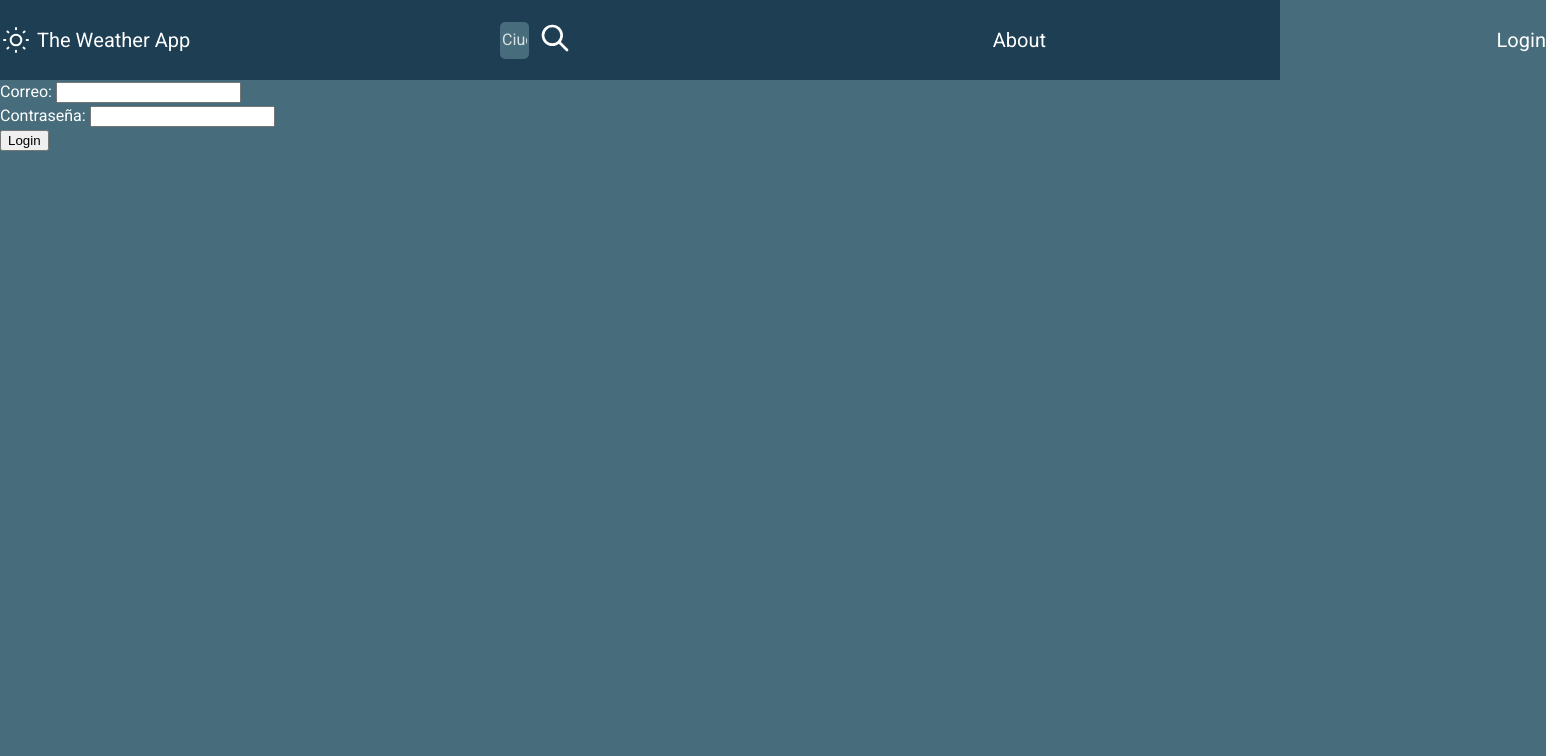
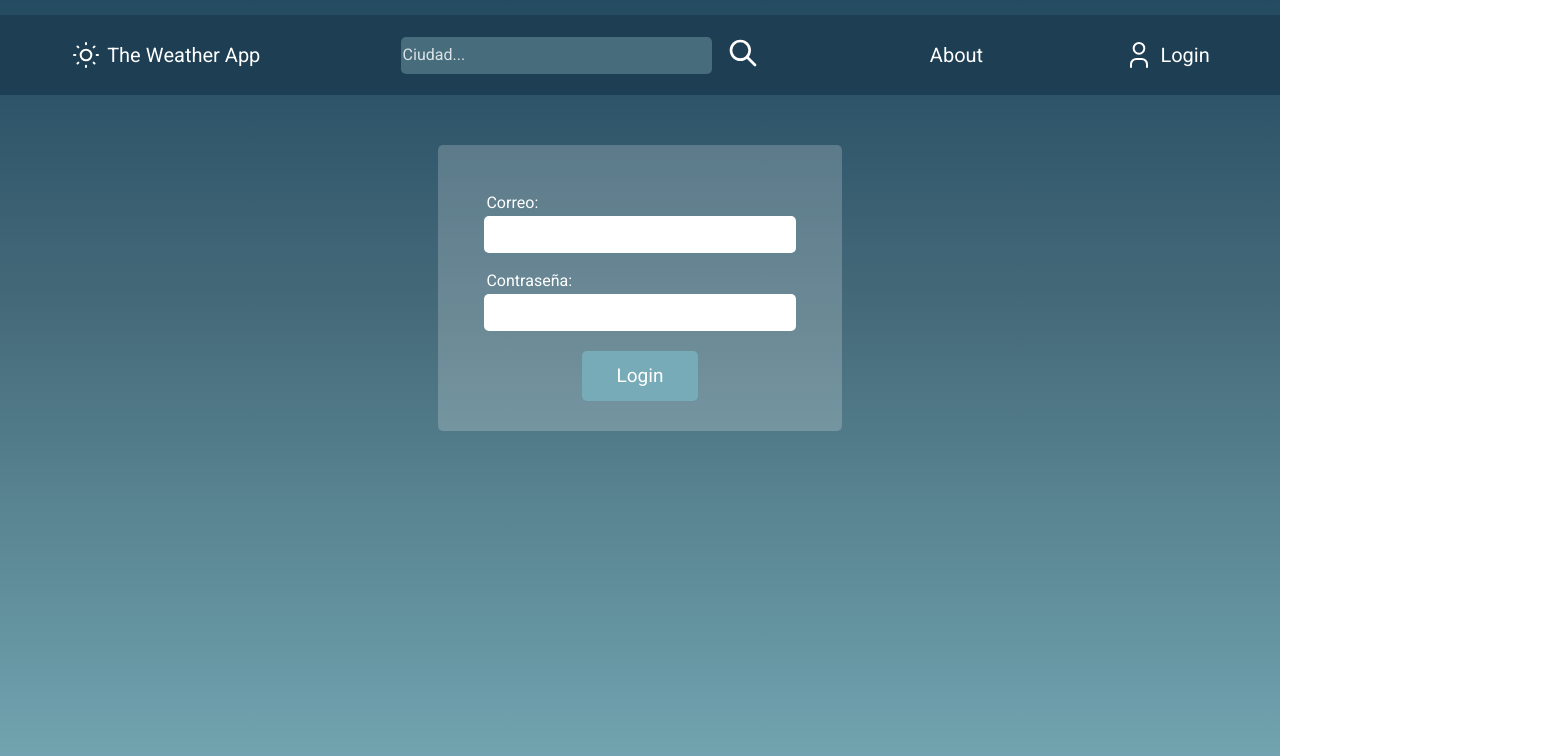
Before and after one commit to anmarinur/weather-app, a React (Create React App) app: page /login in a window 1280 px wide. Shown: the top 756 px of the page, 1546 px wide, since content can reach past the window. Built offline with nearby package versions, Linux system fonts and the light colour scheme; no server answers.

Commit message:
Add login component with styles

```diff
--- a/public/style.css
+++ b/public/style.css
@@ -1,7 +1,8 @@
 html, body {
   margin: 0;
   font-family: 'Heebo', sans-serif;
-  background-color: #476D7C;
+  background: rgb(37,75,98);
+  background: linear-gradient(180deg, rgba(37,75,98,1) 0%, rgba(71,109,124,1) 39%, rgba(119,171,183,1) 100%);
   min-height: 100vh;
   color: white;
 }
--- a/src/components/Card.module.css
+++ b/src/components/Card.module.css
@@ -5,9 +5,6 @@
   height: 250px;
   margin: 50px;
   transition: 0.5s;
-}
-
-.card:hover {
 }
 
 .x {
--- a/src/components/Login.jsx
+++ b/src/components/Login.jsx
@@ -1,17 +1,68 @@
-
+import React from 'react';
+import style from './Login.module.css'
 
 function Login() {
+  const [input, setInput] = React.useState({
+    email: '',
+    password: ''
+  });
+
+  const [errors, setErrors] = React.useState('');
+
+  function validate(input){
+    let errors = {}
+    if(!input.email) {
+      errors.email = 'Escriba un email válido';
+    } else if(!/\S+@\S+\.\S+/.test(input.email)) {
+      errors.email = 'Email invalido'
+    }
+    if(!input.password) {
+      errors.password = 'Escriba una contraseña válida';
+    } else if(!/^(?=.*\d)(?=.*[\u0021-\u002b\u003c-\u0040])(?=.*[A-Z])(?=.*[a-z])\S{6,16}$/.test(input.password)) {
+      errors.password = 'Contraseña invalida'
+    }
+
+    return errors;
+  }
+
+  function handleInputChange(e) {
+    setInput({
+      ...input,
+      [e.target.name]: e.target.value
+    });
+    setErrors(validate({
+      ...input,
+      [e.target.name]: e.target.value
+    }))
+  }
+
+  function handleSubmit(e){
+    e.preventDefault();
+    alert('Inición sesión correctamente');
+  }
+
+  function classSelector(valor) {
+    if (valor) {
+      return `${style.input} ${style.danger}`;
+    } else {
+      return style.input;
+    }
+  }
+
   return (
-    <form>
-      <div>
-        <label htmlFor="email">Correo: </label>
-        <input type="email" name="email"></input>
+    <form onSubmit={handleSubmit} className={style.form}>
+      <div className={style.div}>
+        <label className={style.label} htmlFor="email">Correo: </label>
+        <p className={style.error}>{errors.email ? errors.email : ''}</p>
       </div>
-      <div>
-        <label htmlFor="password">Contraseña: </label>
-        <input type="password" name="password"></input>
+      <input className={style.input} type="email" name="email" value={input.email} onChange={handleInputChange}></input>
+
+      <div className={style.div}>
+        <label className={style.label} htmlFor="password">Contraseña: </label>
+        <p className={style.error}>{errors.password ? errors.password : ''}</p>
       </div>
-      <input type="submit" value="Login"></input>
+      <input className={classSelector(errors.password)} type="password" name="password" value={input.password} onChange={handleInputChange}></input>
+      <input className={style.button} disabled={errors.email || errors.password || input.email === '' || input.password === '' ? true : ''} type="submit" value="Login"></input>
     </form>
   );
 }
--- /dev/null
+++ b/src/components/Login.module.css
@@ -0,0 +1,56 @@
+.form {
+  display: flex;
+  flex-direction: column;
+  align-items: center;
+  width: 30%;
+  background-color: rgba(255, 255, 255, 0.2);
+  margin: 50px auto;
+  padding: 30px 10px;
+  border-radius: 5px;
+}
+
+.error {
+  color: rgb(183, 13, 13);
+  font-size: 13px;
+  margin-left: 5px;
+  font-style: italic;
+}
+
+.input {
+  width: 80%;
+  height: 35px;
+  border-radius: 5px;
+  border: none;
+  font-size: 19px;
+  font-family: inherit;
+  outline-color: #77ABB7;
+}
+
+.input[type='submit']:disabled {
+  background:rgba(255, 255, 255, 0.2)
+}
+
+.danger {
+  border: 2px solid red;
+}
+
+.div{
+  display: flex;
+  flex-direction: row;
+  align-items: center;
+  width: 80%;
+  margin-top: 15px;
+  margin-bottom: 0;
+}
+
+.button {
+  width: 30%;
+  height: 50px;
+  font-family: inherit;
+  background-color: #77ABB7;
+  border: none;
+  border-radius: 5px;
+  color: white;
+  margin-top: 20px;
+  font-size: 19px;
+}
--- a/src/components/Nav.jsx
+++ b/src/components/Nav.jsx
@@ -8,7 +8,7 @@ function Nav(props) {
     <div className={style.nav}>
       <Link className={style.link} to="/">
         <div className={style.div}>
-          <svg xmlns="http://www.w3.org/2000/svg" class="icon icon-tabler icon-tabler-sun" width="32" height="32" viewBox="0 0 24 24" stroke-width="1.5" stroke="#ffffff" fill="none" stroke-linecap="round" stroke-linejoin="round">
+          <svg xmlns="http://www.w3.org/2000/svg" className="icon icon-tabler icon-tabler-sun" width="32" height="32" viewBox="0 0 24 24" strokeWidth="1.5" stroke="#ffffff" fill="none" strokeLinecap="round" strokeLinejoin="round">
             <path stroke="none" d="M0 0h24v24H0z" fill="none"/>
             <circle cx="12" cy="12" r="4" />
             <path d="M3 12h1m8 -9v1m8 8h1m-9 8v1m-6.4 -15.4l.7 .7m12.1 -.7l-.7 .7m0 11.4l.7 .7m-12.1 -.7l-.7 .7" />
@@ -23,13 +23,18 @@ function Nav(props) {
 
       <Link className={style.link} to="/about">
         <div className={style.span}>
-          <span>About</span>
+          <span className={style.spanText}>About</span>
         </div>
       </Link>
 
       <Link className={style.link} to="/login">
         <div className={style.span}>
-          <span>Login</span>
+          <svg xmlns="http://www.w3.org/2000/svg" className="icon icon-tabler icon-tabler-user" width="32" height="32" viewBox="0 0 24 24" strokeWidth="1.5" stroke="#ffffff" fill="none" strokeLinecap="round" strokeLinejoin="round">
+            <path stroke="none" d="M0 0h24v24H0z" fill="none"/>
+            <circle cx="12" cy="7" r="4" />
+            <path d="M6 21v-2a4 4 0 0 1 4 -4h4a4 4 0 0 1 4 4v2" />
+          </svg>
+          <span className={style.spanText}>Login</span>
         </div>
       </Link>
     </div>
--- a/src/components/Nav.module.css
+++ b/src/components/Nav.module.css
@@ -3,22 +3,23 @@
   justify-content: space-around;
   background-color: #1D3E53;
   height: 80px;
+  margin-top: 15px;
 }
 
 .div {
   display: flex;
+  flex-direction: row;
   justify-content: flex-start;
   align-items: center;
   padding: 0;
   /* background-color: red; */
-  width: 500px;
+  width: 100%;
   height: 80px;
 }
 
 .text {
   color: #fff;
   font-size: 20px;
-  text-decoration: none;
   margin-left: 5px;
 }
 
@@ -28,9 +29,10 @@
   align-items: center;
   /* background-color: aqua; */
   height: 80px;
-  width: 500px;
+  width: 100%;
   color: #fff;
   font-size: 20px;
+  /* margin-left: 5px; */
 }
 
 .searchBar {
@@ -39,9 +41,13 @@
   align-items: center;
   /* background-color: pink; */
   height: 80px;
-  width: 500px;
+  width: 30%;
 }
 
 .link {
   text-decoration: none;
 }
+
+.spanText {
+  margin-left: 5px;
+}
--- a/src/components/SearchBar.jsx
+++ b/src/components/SearchBar.jsx
@@ -24,7 +24,7 @@ function SearchBar(prop) {
           setCity('');
         }
         }>
-        <svg xmlns="http://www.w3.org/2000/svg" class="icon icon-tabler icon-tabler-search" width="32" height="32" viewBox="0 0 24 24" stroke-width="2" stroke="#ffffff" fill="none" stroke-linecap="round" stroke-linejoin="round">
+        <svg xmlns="http://www.w3.org/2000/svg" className="icon icon-tabler icon-tabler-search" width="32" height="32" viewBox="0 0 24 24" strokeWidth="2" stroke="#ffffff" fill="none" strokeLinecap="round" strokeLinejoin="round">
         <path stroke="none" d="M0 0h24v24H0z" fill="none"/>
         <circle cx="10" cy="10" r="7" />
         <line x1="21" y1="21" x2="15" y2="15" />
```
Also changed, not shown: src/components/miniCards.jsx (added).
